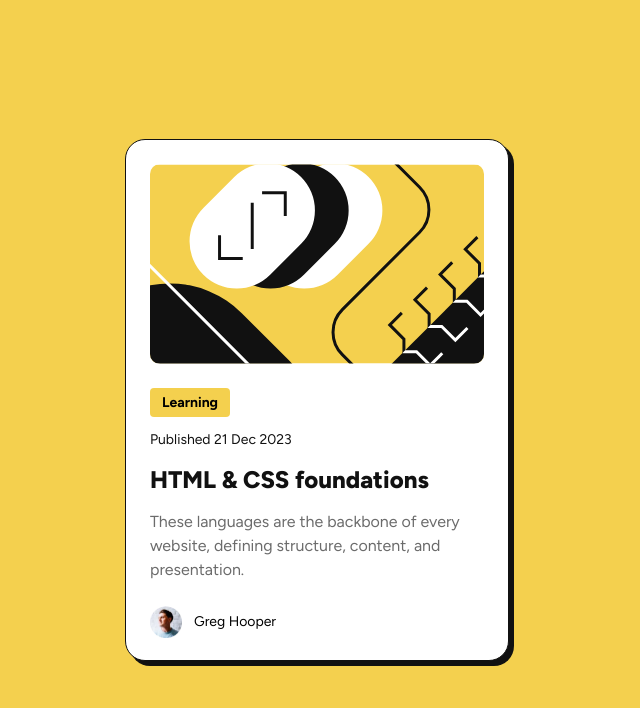
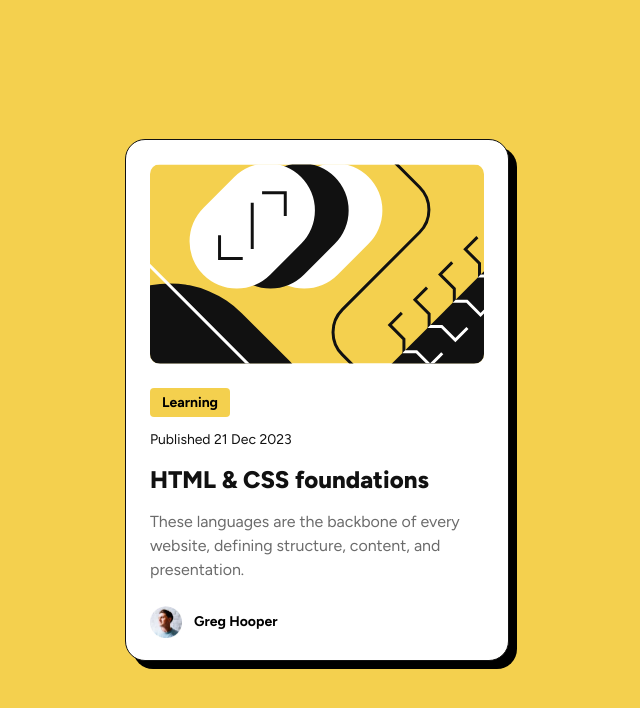
Before and after one commit to hongleir2/FrontendChallenges, a plain HTML site: page 2-blog-preview-card/index.html in a window 1280 px wide. Shown: the whole page, without its empty margins (323-963 px from the left). Drawn offline with Linux system fonts and the light colour scheme.

Commit message:
fixed some bugs

```diff
--- a/2-blog-preview-card/index.html
+++ b/2-blog-preview-card/index.html
@@ -42,7 +42,7 @@
         background-color: #fff;
         border-radius: 20px;
         border: 1px solid #111111;
-        box-shadow: 5px 5px #111111;
+        box-shadow: 8px 8px #000000;
         display: flex;
         flex-direction: column;
         gap: 24px;
@@ -101,7 +101,7 @@
       }
       .author-name {
         font-size: 14px;
-        font-weight: medium;
+        font-weight: bold;
         line-height: 150%;
       }
 
@@ -143,14 +143,14 @@
             structure, content, and presentation.
           </div>
         </div>
-        <author class="author-box">
+        <div class="author-box">
           <img
             class="author-avatar"
             src="assets/images/image-avatar.webp"
             alt="author avatar"
           />
           <div class="author-name">Greg Hooper</div>
-        </author>
+        </div>
       </div>
     </main>
   </body>
```
